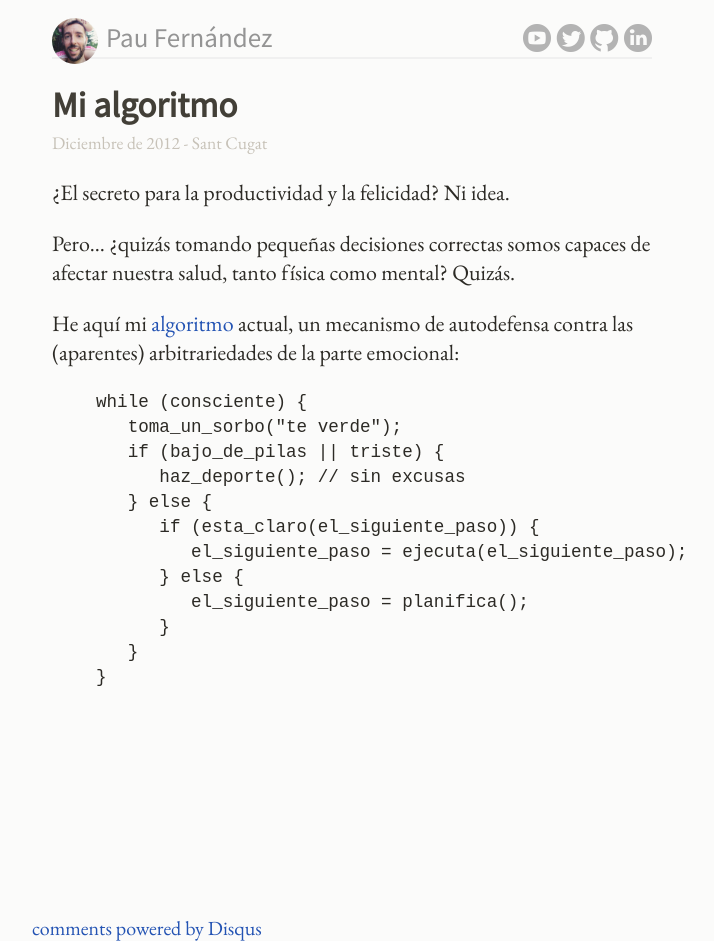
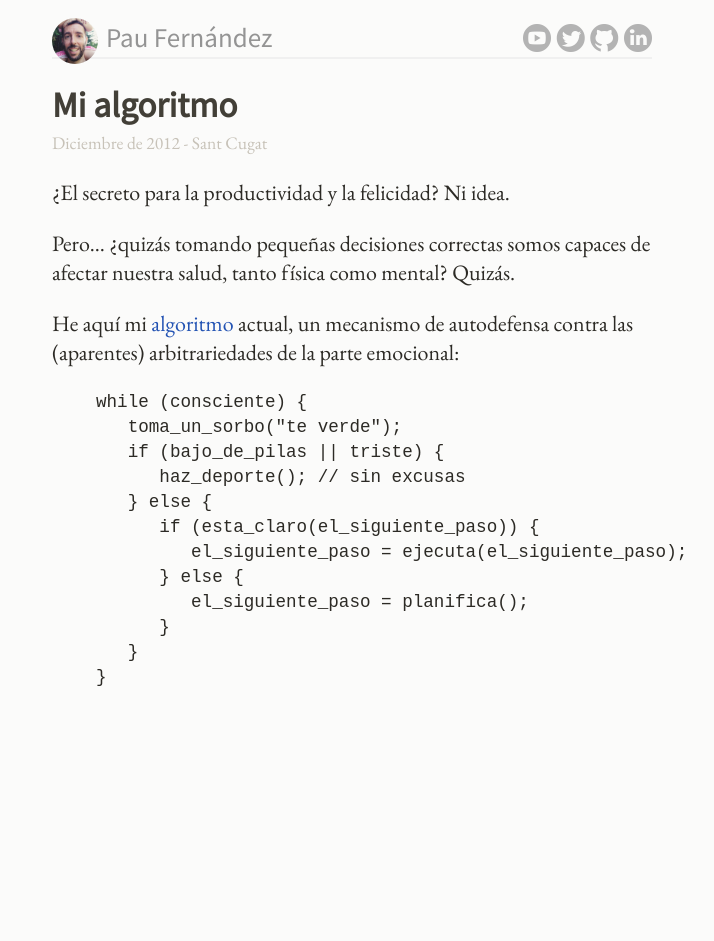
Before and after one commit to pauek/pauek.info, a Jekyll site: the page built from _posts/2012-12-04-mi-algoritmo.md, in a window 1280 px wide. Shown: the whole page, without its empty margins (288-1002 px from the left). Built offline with Jekyll 4.4.1, drawn with Linux system fonts in a browser that asks for light colours; nearby versions of some CDN libraries; comment, search, counter and statistics services are not loaded; after the commit the page ends 920 px from its top, so only the background shows below that; some of the changed lines change nothing that is shown.

Commit message:
Quito comentarios de Disqus.

```diff
--- a/_layouts/post.html
+++ b/_layouts/post.html
@@ -6,16 +6,4 @@
   <div id="post">
     {{ content }}
   </div>
-  <div id="disqus_thread"></div>
 </div>
-
-<script type="text/javascript">
-  var disqus_shortname = 'pauek'; // required: replace example with your forum shortname
-  (function() {
-  var dsq = document.createElement('script'); dsq.type = 'text/javascript'; dsq.async = true;
-  dsq.src = 'https://' + disqus_shortname + '.disqus.com/embed.js';
-  (document.getElementsByTagName('head')[0] || document.getElementsByTagName('body')[0]).appendChild(dsq);
-  })();
-</script>
-<noscript>Please enable JavaScript to view the <a href="https://disqus.com/?ref_noscript">comments powered by Disqus.</a></noscript>
-<a href="https://disqus.com" class="dsq-brlink">comments powered by <span class="logo-disqus">Disqus</span></a>
```
